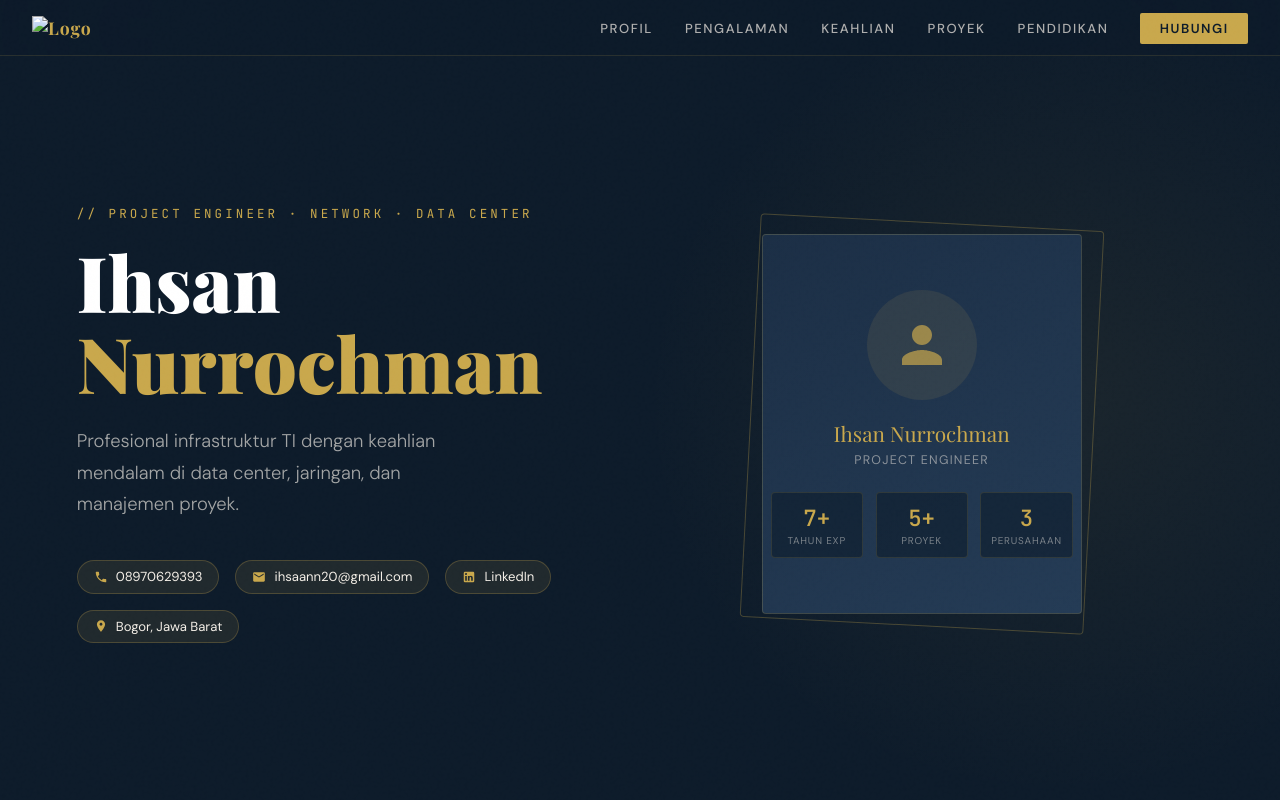
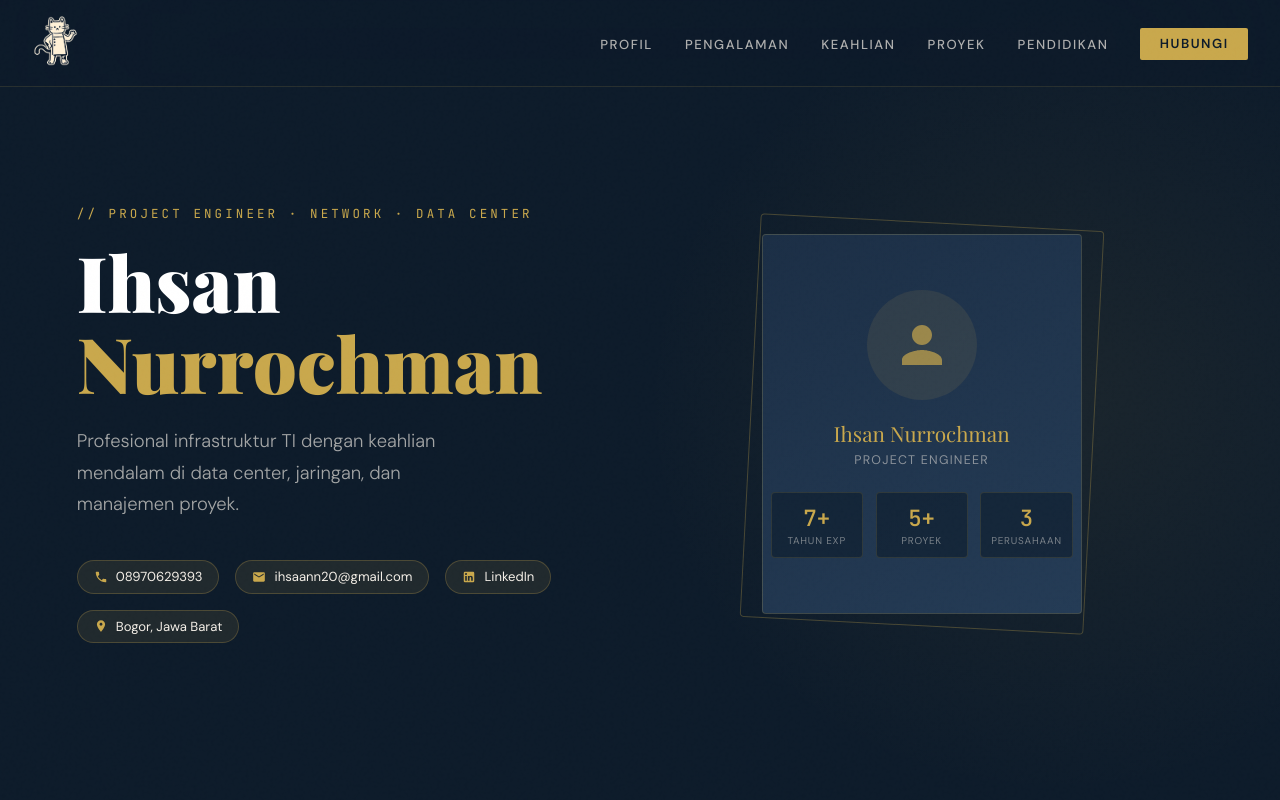
Before and after one commit to ihsannurrochman-hue/IhsanCV, a plain HTML site: page index.html in a window 1280 px wide. Shown: the top 800 px of the page. Drawn offline with nearby package versions, Linux system fonts and the light colour scheme.

Commit message:
Update index.html

```diff
--- a/index.html
+++ b/index.html
@@ -888,7 +888,7 @@
 <!-- NAV -->
 <nav>
   <div class="logo">
-    <img src="\Users\muhammad.firdaus.SCBD-DC\Downloads\logo.png" alt="Logo" height="50">
+    <img src="logo.png" alt="Logo" height="50">
   </div>
   <ul>
     <li><a href="#profil">Profil</a></li>
```
